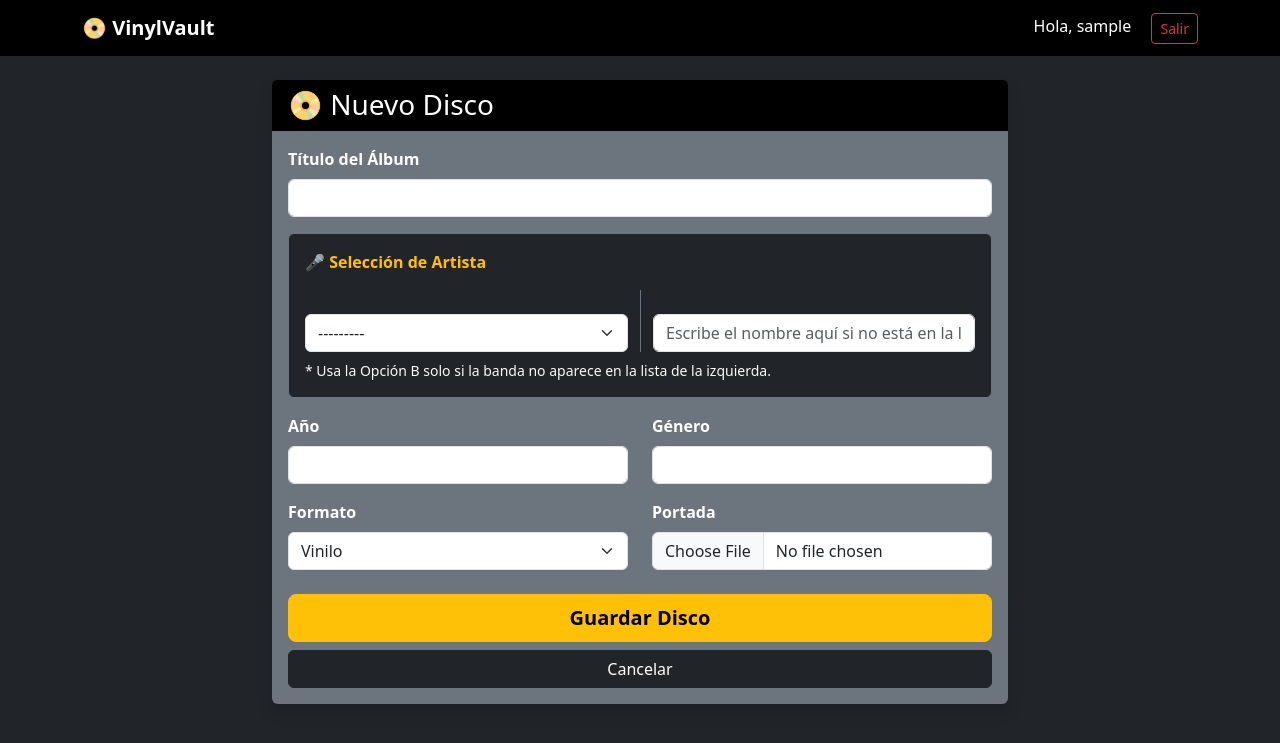
After one commit to crash8992/coleccMusic, a Django app: page /crear/ in a window 1280 px wide. The commit adds this page. Shown: the top 743 px of the page. Run offline with Django 5.2, Linux system fonts and the light colour scheme; the visitor is signed in with stand-in values (Sample User, id 1); data that the repository does not hold is empty.

Commit message:
cambios en conex Db, vistas y front

```diff
--- /dev/null
+++ b/coleccion/forms.py
@@ -0,0 +1,43 @@
+from django import forms
+from .models import Disco, Artista  # <--- ASEGÚRATE DE IMPORTAR ARTISTA
+
+class DiscoForm(forms.ModelForm):
+    # Campo extra para escribir un artista nuevo
+    nuevo_artista = forms.CharField(
+        label="¿Artista nuevo?",
+        required=False,
+        widget=forms.TextInput(attrs={
+            'class': 'form-control',
+            'placeholder': 'Escribe el nombre aquí si no está en la lista'
+        })
+    )
+
+    class Meta:
+        model = Disco
+        fields = ['titulo', 'artista', 'nuevo_artista', 'anio', 'genero', 'formato', 'portada']
+
+        widgets = {
+            'titulo': forms.TextInput(attrs={'class': 'form-control'}),
+            'artista': forms.Select(attrs={'class': 'form-select'}),
+            'anio': forms.NumberInput(attrs={'class': 'form-control'}),
+            'genero': forms.TextInput(attrs={'class': 'form-control'}),
+            'formato': forms.Select(attrs={'class': 'form-select'}),
+            'portada': forms.FileInput(attrs={'class': 'form-control'}),
+        }
+
+    def __init__(self, *args, **kwargs):
+        super().__init__(*args, **kwargs)
+        # Hacemos que el desplegable sea opcional para que no falle si escribimos uno nuevo
+        self.fields['artista'].required = False
+        self.fields['artista'].label = "Seleccionar Artista existente"
+
+    # Validación personalizada: Al menos uno de los dos debe tener datos
+    def clean(self):
+        cleaned_data = super().clean()
+        artista = cleaned_data.get('artista')
+        nuevo_artista = cleaned_data.get('nuevo_artista')
+
+        if not artista and not nuevo_artista:
+            raise forms.ValidationError("Debes seleccionar un artista de la lista O escribir uno nuevo.")
+
+        return cleaned_data
--- /dev/null
+++ b/coleccion/templates/coleccion/form_disco.html
@@ -0,0 +1,67 @@
+{% extends 'coleccion/base.html' %}
+
+{% block contenido %}
+<div class="row justify-content-center">
+    <div class="col-md-8">
+        <div class="card bg-secondary text-white shadow border-0">
+            <div class="card-header bg-black">
+                <h3 class="mb-0">📀 Nuevo Disco</h3>
+            </div>
+            <div class="card-body">
+                <form method="post" enctype="multipart/form-data">
+                    {% csrf_token %}
+
+                    <div class="mb-3">
+                        <label class="form-label fw-bold">Título del Álbum</label>
+                        {{ form.titulo }}
+                    </div>
+
+                    <div class="p-3 mb-3 bg-dark rounded border border-secondary">
+                        <label class="form-label fw-bold text-warning mb-3">🎤 Selección de Artista</label>
+                        <div class="row">
+                            <div class="col-md-6">
+                                <label class="small text-muted">Opción A: Elegir existente</label>
+                                {{ form.artista }}
+                            </div>
+                            <div class="col-md-6 border-start border-secondary">
+                                <label class="small text-muted">Opción B: ¿No está? Crea uno nuevo</label>
+                                {{ form.nuevo_artista }}
+                            </div>
+                        </div>
+                        <div class="form-text text-light mt-2 small">
+                            * Usa la Opción B solo si la banda no aparece en la lista de la izquierda.
+                        </div>
+                    </div>
+
+                    <div class="row mb-3">
+                        <div class="col-md-6">
+                            <label class="form-label fw-bold">Año</label>
+                            {{ form.anio }}
+                        </div>
+                        <div class="col-md-6">
+                            <label class="form-label fw-bold">Género</label>
+                            {{ form.genero }}
+                        </div>
+                    </div>
+
+                    <div class="row mb-4">
+                        <div class="col-md-6">
+                            <label class="form-label fw-bold">Formato</label>
+                            {{ form.formato }}
+                        </div>
+                        <div class="col-md-6">
+                            <label class="form-label fw-bold">Portada</label>
+                            {{ form.portada }}
+                        </div>
+                    </div>
+
+                    <div class="d-grid gap-2">
+                        <button type="submit" class="btn btn-warning fw-bold btn-lg">Guardar Disco</button>
+                        <a href="{% url 'lista_discos' %}" class="btn btn-dark">Cancelar</a>
+                    </div>
+                </form>
+            </div>
+        </div>
+    </div>
+</div>
+{% endblock %}
--- a/coleccion/templates/coleccion/lista.html
+++ b/coleccion/templates/coleccion/lista.html
@@ -2,6 +2,11 @@
 
 {% block contenido %}
 <h2 class="text-center mb-4">Mi Colección Musical</h2>
+<div class="text-center mb-4">
+    <a href="{% url 'crear_disco' %}" class="btn btn-success btn-lg shadow">
+        + Agregar Disco
+    </a>
+</div>
 
 <div class="row row-cols-1 row-cols-md-3 g-4">
     {% for disco in discos %}
--- a/coleccion/urls.py
+++ b/coleccion/urls.py
@@ -3,4 +3,5 @@ from . import views
 
 urlpatterns = [
     path('', views.listar_discos, name='lista_discos'),
+    path('crear/', views.crear_disco, name='crear_disco'),
 ]
--- a/coleccion/views.py
+++ b/coleccion/views.py
@@ -1,10 +1,53 @@
-from django.shortcuts import render
+from django.shortcuts import render, redirect
 from .models import Disco
-# 1. Importar el candado
+from .forms import DiscoForm
 from django.contrib.auth.decorators import login_required
+from .models import Disco, Artista  # <--- IMPORTANTE: Importar Artista
 
-# 2. Decorar la vista
+@login_required
+def crear_disco(request):
+    if request.method == 'POST':
+        form = DiscoForm(request.POST, request.FILES)
+        if form.is_valid():
+            # 1. Obtenemos el objeto disco pero NO lo guardamos aún en la BD
+            disco = form.save(commit=False)
+
+            # 2. Capturamos los datos
+            artista_existente = form.cleaned_data.get('artista')
+            nuevo_artista_nombre = form.cleaned_data.get('nuevo_artista')
+
+            # 3. Lógica de decisión
+            if nuevo_artista_nombre:
+                # Creamos el artista (get_or_create evita duplicados si ya existía el nombre)
+                artista, created = Artista.objects.get_or_create(nombre=nuevo_artista_nombre)
+                disco.artista = artista
+            else:
+                # Usamos el de la lista
+                disco.artista = artista_existente
+
+            # 4. Ahora sí guardamos el disco
+            disco.save()
+            return redirect('lista_discos')
+    else:
+        form = DiscoForm()
+
+    return render(request, 'coleccion/form_disco.html', {'form': form})
+# --- VISTA 1: LISTAR LOS DISCOS ---
 @login_required
 def listar_discos(request):
     discos = Disco.objects.all()
     return render(request, 'coleccion/lista.html', {'discos': discos})
+
+# --- VISTA 2: CREAR UN NUEVO DISCO ---
+@login_required
+def crear_disco(request):
+    if request.method == 'POST':
+        # Cargamos los datos y la imagen (FILES)
+        form = DiscoForm(request.POST, request.FILES)
+        if form.is_valid():
+            form.save()
+            return redirect('lista_discos') # Vuelve al inicio al terminar
+    else:
+        form = DiscoForm() # Formulario vacío
+
+    return render(request, 'coleccion/form_disco.html', {'form': form})
--- a/core/settings.py
+++ b/core/settings.py
@@ -79,9 +79,9 @@ WSGI_APPLICATION = "core.wsgi.application"
 
 DATABASES = {
     'default': dj_database_url.config(
+        # Busca la variable DATABASE_URL, si no está, usa sqlite por defecto
         default=os.environ.get('DATABASE_URL'),
-        conn_max_age=600,
-        ssl_require=True  # Supabase a veces requiere esto
+        conn_max_age=600
     )
 }
 
```
